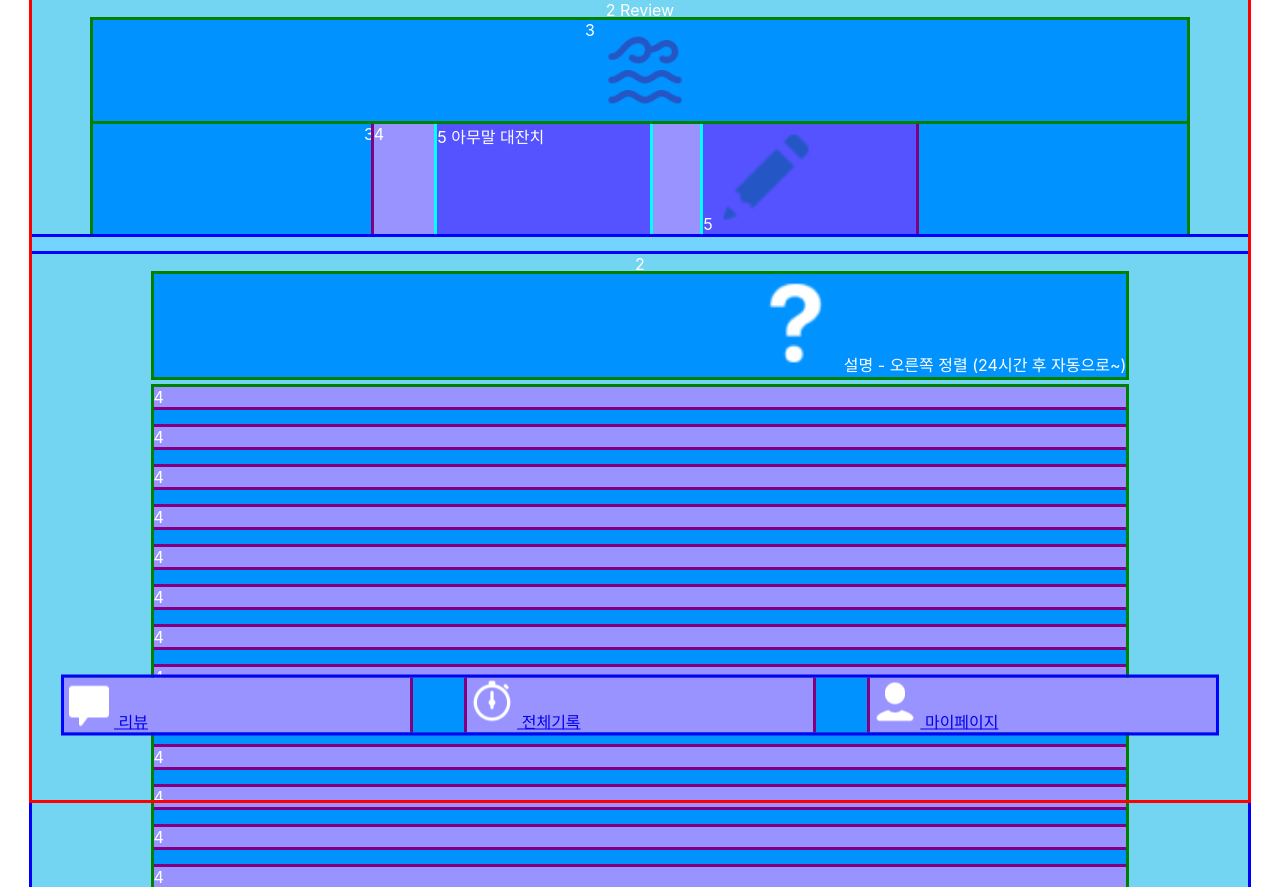
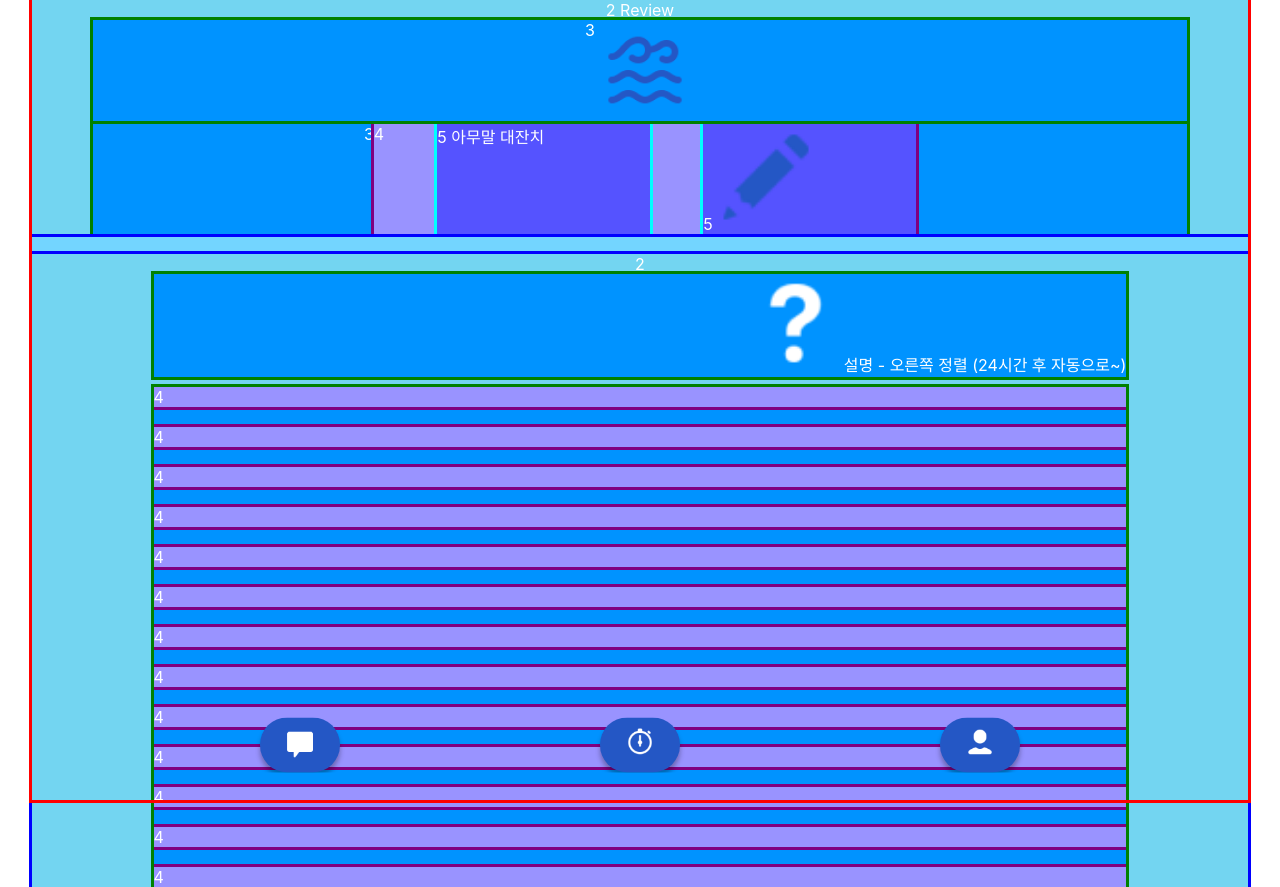
Before and after one commit to RIDE-THE-WAVE/Frontend, a React (Create React App) app in the folder ride-the-wave/: page /review in a window 1280 px wide. Built offline with nearby package versions, Linux system fonts and the light colour scheme.

Commit message:
FIX: 하단바 css 수정 #5

```diff
--- a/ride-the-wave/src/component/common/BottomNav.js
+++ b/ride-the-wave/src/component/common/BottomNav.js
@@ -12,21 +12,21 @@ function BottomNav() {
     return (
         <div className={styles.BottomNav_wrapper}>
             <div className={styles.BottomNav}>
-                <div className={styles.BottomNav_item}>
-                    <Link to="/review">
-                        <span><img src={review} alt="review"/></span> 리뷰
-                    </Link>
-                </div>
-                <div className={styles.BottomNav_item}>
-                    <Link to="/grouprecords">
-                        <span><img src={timer} alt="timer"/></span> 전체기록
-                    </Link>
-                </div>
-                <div className={styles.BottomNav_item}>
-                    <Link to="/myrecord">
-                        <span><img src={mypage} alt="mypage"/></span> 마이페이지
-                    </Link>
-                </div>
+                <Link to="/review">
+                    <div className={styles.BottomNav_item}>
+                        <img src={review} alt="review"/>
+                    </div>
+                </Link>
+                <Link to="/grouprecords">
+                    <div className={styles.BottomNav_item}>
+                        <img src={timer} alt="timer"/>
+                    </div>
+                </Link>
+                <Link to="/myrecord">
+                    <div className={styles.BottomNav_item}>
+                        <img src={mypage} alt="mypage"/>
+                    </div>
+                </Link>
             </div>
         </div>
     );
--- a/ride-the-wave/src/component/common/BottomNav.module.css
+++ b/ride-the-wave/src/component/common/BottomNav.module.css
@@ -1,29 +1,41 @@
 .BottomNav_wrapper {
     /* display: flex; */
-    width: 90%;
+    width: 100%;
     overflow: hidden;
     position: fixed;
     left: 50%;
     transform: translate(-50%, -50%);
-    bottom: 5%;
+    bottom: 0;
     align-items: center;
     flex-direction: column;
-    outline: 3px solid blue;
-    color: white;
-    background-color: #73D5F1;
+    /* outline: 3px solid blue; */
+    /* color: white; */
+    /* background-color: #73D5F1; */
 }
 
 .BottomNav {
     display: flex;
-    justify-content: space-between;
+    justify-content: space-evenly;
     color: white;
-    outline: 3px solid green;
-    background-color: #0093ff;
+    /* outline: 3px solid green;
+    background-color: #0093ff; */
 }
 
 .BottomNav_item {
-    flex: 0.3;
-    outline: 3px solid purple;
-    color: white;
-    background-color: #9993ff;
+    /* span 은 텍스트로 인식하는 것 같음 */
+    text-align: center;
+    padding: 0.1rem 1rem;
+    border-radius: 1.7rem;
+    background-color: #2457C5;
+    box-shadow: 0px 5px 5px rgba(0, 0, 0, 0.3);
+    /* outline: 3px solid purple; */
+    /* color: white; */
 }
+
+.BottomNav_item > img {
+    width: 2em;
+    height: 2em;
+    margin: 0.5em;
+    /* outline: 3px solid cyan; */
+    /* background-color: #5553ff; */
+}
```
